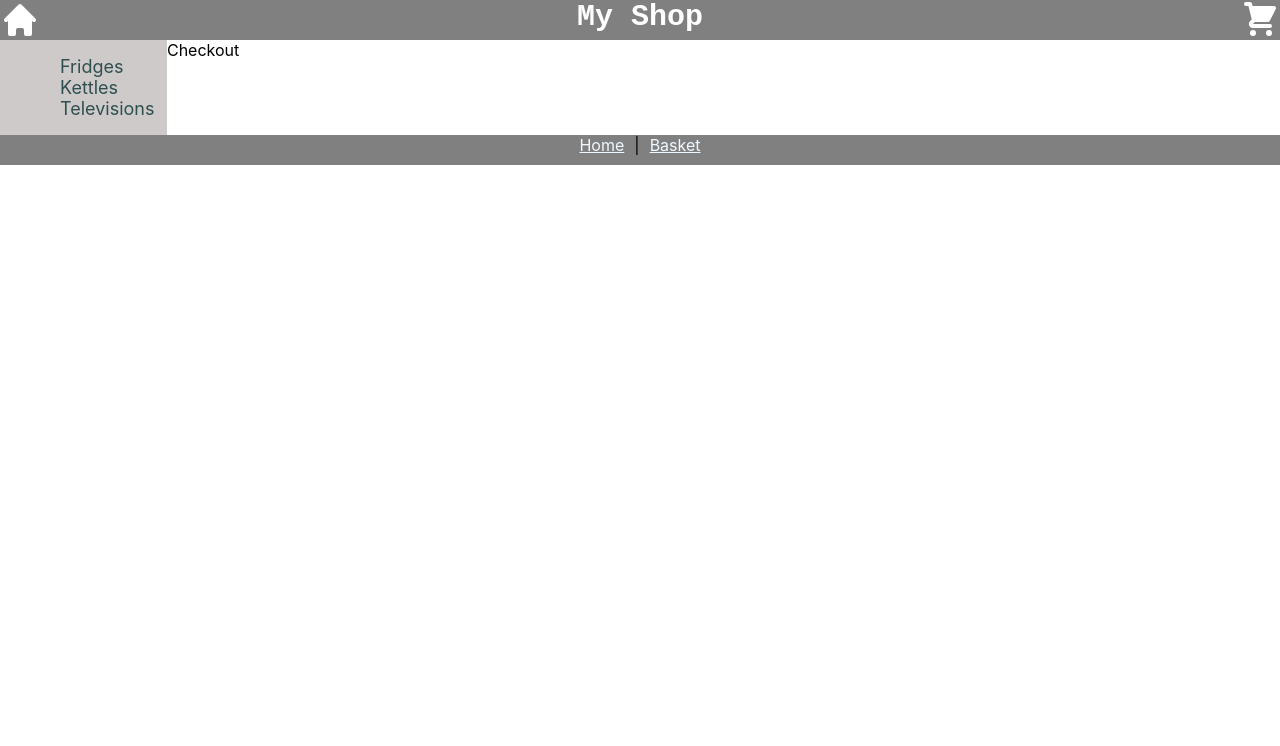
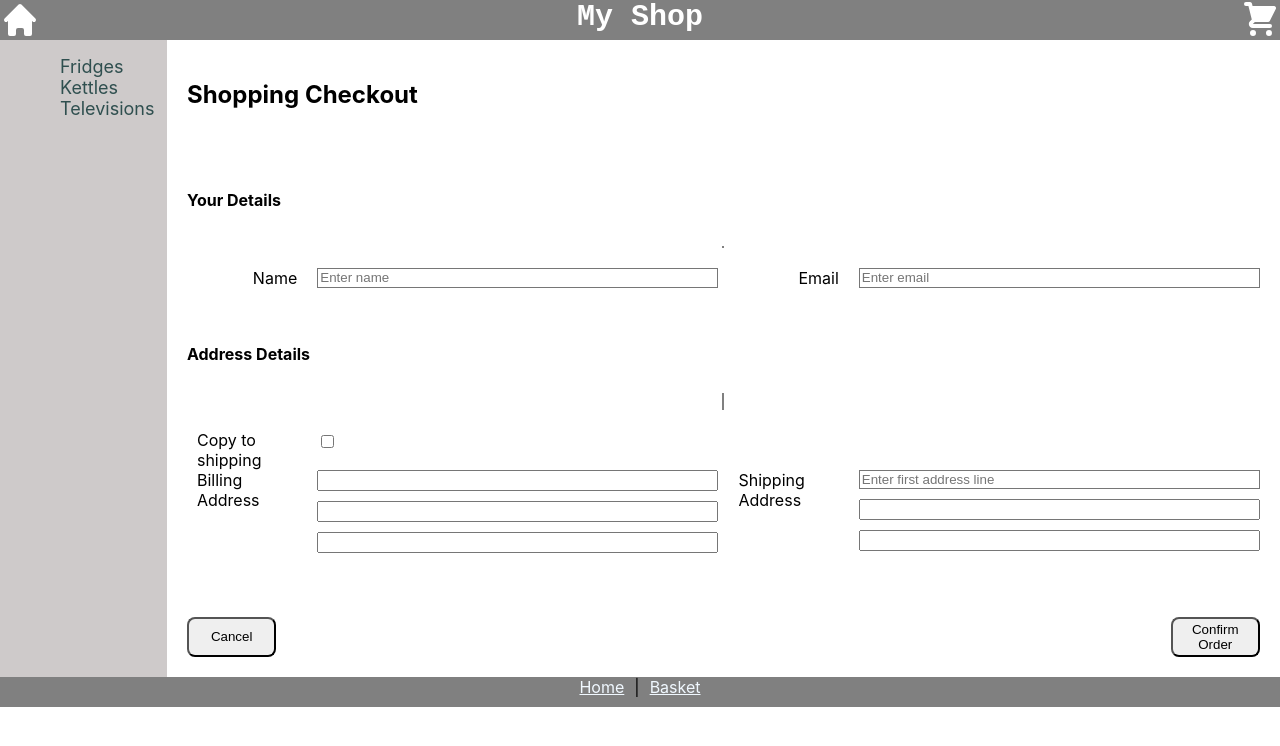
Before and after one commit to Lenonkoech/Simple-React-E-commerce-App, a React (Create React App) app: page /checkout in a window 1280 px wide. Shown: the top 746 px of the page. Built offline with nearby package versions, Linux system fonts and the light colour scheme; data requests are answered from the project's data file.

Commit message:
storage API intergration

```diff
--- a/src/components/checkout.js
+++ b/src/components/checkout.js
@@ -1,9 +1,157 @@
 import React from 'react'
+import styled from 'styled-components';
+import { useNavigate } from 'react-router-dom';
+const Checkout = () => {
+    const navigate = useNavigate();
+    return (
 
-const Checkout = () => {
-    return (
-        <div>Checkout</div>
+        <CheckoutContainer>
+            {/* Row 1 */}
+            <CheckoutTitle>Shopping Checkout</CheckoutTitle>
+
+            {/* Row 4 */}
+            <CheckoutHeader>
+                <h4>Your Details</h4>
+            </CheckoutHeader>
+
+            {/* Row 5 */}
+            <CheckoutHeaderLine />
+
+            {/* Row 6 */}
+            <CheckoutTable>
+                <CheckoutFormLabel>Name</CheckoutFormLabel>
+                <CheckoutInput
+                    type="text"
+                    name="name"
+                    placeholder="Enter name"
+                />
+                <CheckoutFormLabel>Email</CheckoutFormLabel>
+                <CheckoutInput
+                    type="text"
+                    name="email"
+                    placeholder="Enter email"
+                />
+            </CheckoutTable>
+
+            {/* Row 7 */}
+            <CheckoutHeader>
+                <h4>Address Details</h4>
+            </CheckoutHeader>
+
+            {/* Row 8 */}
+            <CheckoutHeaderLine />
+
+            {/* Row 9 */}
+            <CheckoutTable>
+                <CheckoutFormLabel>Copy to shipping</CheckoutFormLabel>
+                <CheckoutFormCheckbox type="checkbox" />
+
+                <CheckoutFormLabel>Billing Address</CheckoutFormLabel>
+
+                <CheckoutAddress>
+                    <input
+                        type="text"
+                        name="billingAddress1"
+                    />
+                    <input type="text" name="billingAddress2" />
+                    <input type="text" name="billingCity" />
+                </CheckoutAddress>
+
+                <CheckoutFormLabel>Shipping Address</CheckoutFormLabel>
+
+                <CheckoutAddress>
+                    <CheckoutInput
+                        type="text"
+                        name="shippingAddress1"
+
+                        placeholder="Enter first address line"
+                    />
+                    <input type="text" name="shippingAddress2" />
+                    <input type="text" name="shippingCity" />
+                </CheckoutAddress>
+            </CheckoutTable>
+
+            <CancelButton onClick={() => navigate("/basket")}>
+                Cancel
+            </CancelButton>
+
+            <CheckoutButton>
+                Confirm Order
+            </CheckoutButton>
+        </CheckoutContainer>
     )
 }
 
 export default Checkout;
+
+const CheckoutContainer = styled.div`
+    display: grid;
+    padding: 20px;
+    grid-template-rows: 0.25fr 1fr 0.25fr 0.25fr 0.25fr 0.5fr;
+    grid-template-columns: 0.1fr 1fr 0.1fr;
+`;
+const CheckoutTable = styled.div`
+    grid-column: 1 / span 3;
+
+    display: grid;
+    grid-template-rows: 0.25fr 0.25fr 0.25fr 0.25fr;
+    grid-template-columns: 0.1fr 0.4fr 0.1fr 0.4fr;
+    column-gap: 20px;
+    padding-left: 10px;
+`;
+
+const CheckoutHeader = styled.div`
+    grid-column: 1 / span 3;
+    padding-top: 20px;
+`;
+const CheckoutHeaderLine = styled.hr`
+    grid-column: 1 / span 3;
+    margin-bottom: 20px;
+    border: 1px solid gray;
+`;
+const CheckoutTitle = styled.h2`
+    grid-column: 1 / span 2;
+    padding-bottom: 20px;
+`;
+
+const CheckoutAddress = styled.div`
+    display: grid;
+
+    grid-template-rows: 0.25fr 0.25fr 0.25fr 0.25fr;
+    grid-template-columns: 1fr;
+    grid-row-gap: 10px;
+`;
+
+const CheckoutFormLabel = styled.label`
+    justify-self: end;
+`;
+
+const CheckoutInput = styled.input`
+    border-width: 1px;
+    border-style: solid;
+
+    ${(props) =>
+        props.invalid &&
+        `
+        border-color: red;
+        border-width: 3px;
+    `}
+`;
+
+const CheckoutFormCheckbox = styled.input`
+    grid-column: 2 / span 3;
+    justify-self: start;
+    margin-bottom: 20px;
+`;
+
+const CheckoutButton = styled.button`
+    border-radius: 8px;
+    height: 40px;
+    grid-column: 3;
+`;
+
+const CancelButton = styled.button`
+    border-radius: 8px;
+    height: 40px;
+    grid-column: 1;
+`;
--- a/src/contexts/cartContext.js
+++ b/src/contexts/cartContext.js
@@ -1,9 +1,9 @@
 import React, { createContext, useReducer } from "react";
 import { CartReducer } from "./cartReducer";
+export const CartContext = createContext();
+const Storage = sessionStorage.getItem('cart') ? JSON.parse(sessionStorage.getItem('cart')) : [];
 
-export const CartContext = createContext();
-
-const intialState = { cartItems: [] };
+const intialState = { cartItems: Storage }
 const CartContextProvider = ({ children }) => {
     const [state, dispatch] = useReducer(CartReducer, intialState);
 
--- a/src/contexts/cartReducer.js
+++ b/src/contexts/cartReducer.js
@@ -1,3 +1,8 @@
+
+const Storage = (cartItems) => {
+    sessionStorage.setItem('cart', JSON.stringify(cartItems.length > 0 ? cartItems : []));
+}
+
 export const CartReducer = (state, action) => {
     let index = -1;
     if (action.payload)
@@ -34,6 +39,7 @@
             break;
     }
     state.cartItems = newItems;
+    Storage(newItems);
     return state;
 
 }
--- a/src/index.js
+++ b/src/index.js
@@ -8,8 +8,10 @@
 const root = ReactDOM.createRoot(document.getElementById('root'));
 
 root.render(
+  // <React.StrictMode>
   <CartContextProvider>
     <App />
   </CartContextProvider>
+  // {/* </React.StrictMode> */ }
 );
 reportWebVitals();
```
